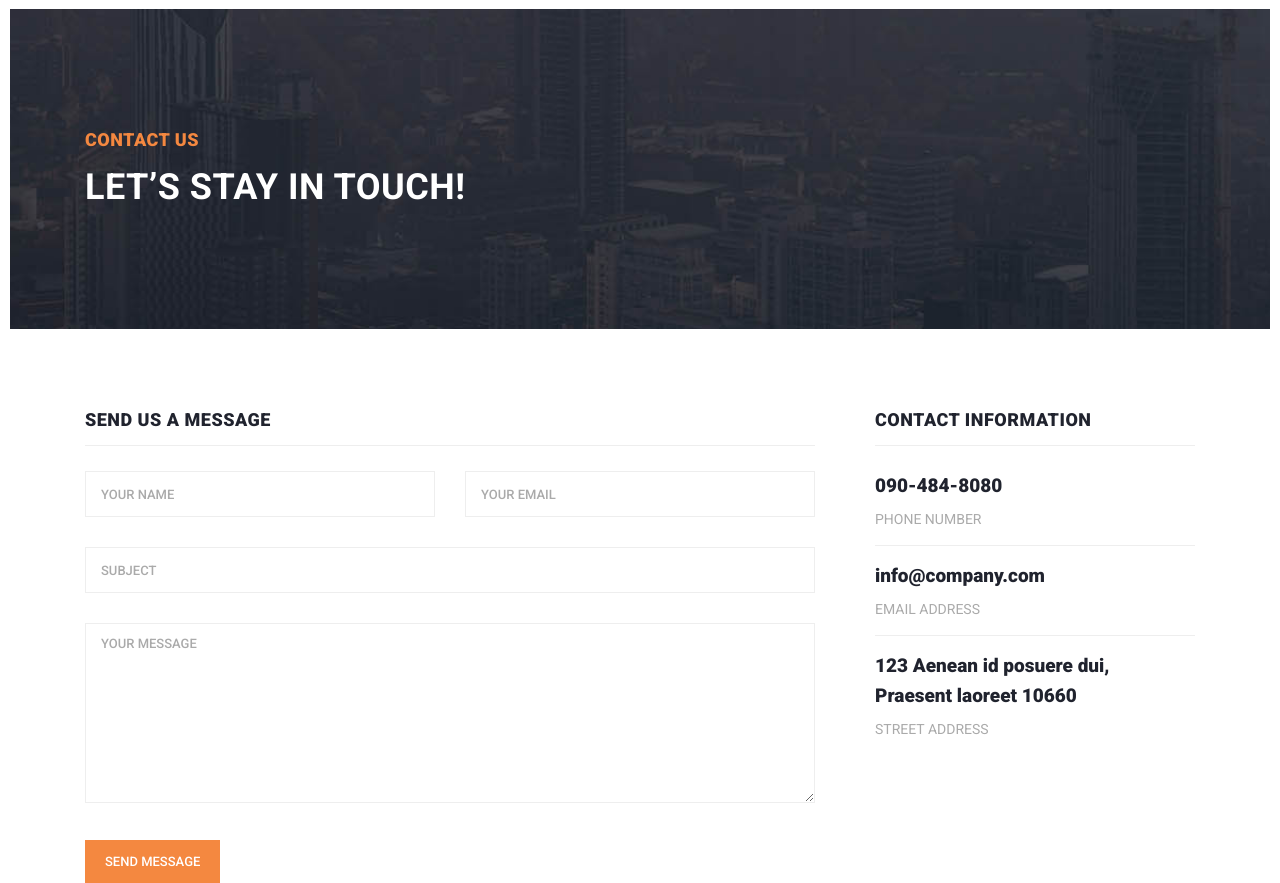
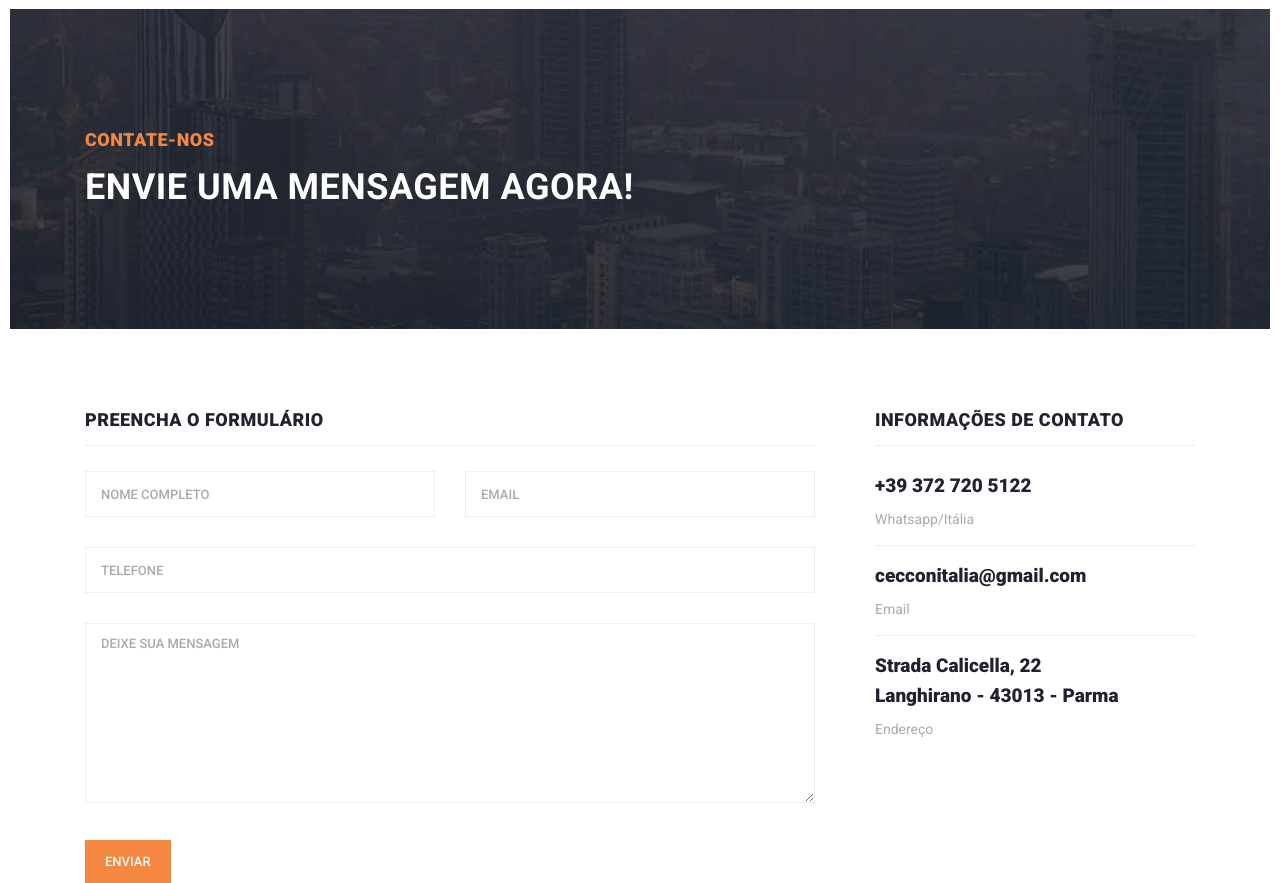
Before and after one commit to cecconitalia/associacao, a Django app: page /contato/ in a window 1280 px wide. Shown: the part 101-984 px from the top of the page. Run offline with Django 4.2, Linux system fonts and the light colour scheme; some libraries are stand-ins or nearby versions.

Commit message:
Criação de formulário

```diff
--- a/associacao/app_associacao/models.py
+++ b/associacao/app_associacao/models.py
@@ -11,4 +11,4 @@ class Lead(models.Model):
     nome = models.TextField(max_length=255)
     email = models.EmailField()
     telefone = models.IntegerField()
-    assunto = models.TextField()
+    assunto = models.TextField(max_length=1000)
--- a/associacao/app_associacao/templates/contato/contato.html
+++ b/associacao/app_associacao/templates/contato/contato.html
@@ -66,8 +66,8 @@
           <div class="row">
             <div class="col-lg-12">
               <div class="text-content">
-                <h4>contact us</h4>
-                <h2>let’s stay in touch!</h2>
+                <h4>Contate-nos</h4>
+                <h2>Envie uma mensagem agora!</h2>
               </div>
             </div>
           </div>
@@ -88,34 +88,35 @@
                 <div class="col-lg-8">
                   <div class="sidebar-item contact-form">
                     <div class="sidebar-heading">
-                      <h2>Send us a message</h2>
+                      <h2>Preencha o formulário</h2>
                     </div>
                     <div class="content">
-                      <form id="contact" action="" method="post">
+                      <form action="{% url 'listagem_leads' %}" method="post">
+                        {% csrf_token %}
                         <div class="row">
                           <div class="col-md-6 col-sm-12">
                             <fieldset>
-                              <input name="name" type="text" id="name" placeholder="Your name" required="">
+                              <input name="nome" type="text" id="nome" placeholder="Nome completo" required="">
                             </fieldset>
                           </div>
                           <div class="col-md-6 col-sm-12">
                             <fieldset>
-                              <input name="email" type="text" id="email" placeholder="Your email" required="">
+                              <input name="email" type="email" id="email" placeholder="Email" required="">
                             </fieldset>
                           </div>
                           <div class="col-md-12 col-sm-12">
                             <fieldset>
-                              <input name="subject" type="text" id="subject" placeholder="Subject">
+                              <input name="telefone" type="number" id="telefone" placeholder="Telefone">
                             </fieldset>
                           </div>
                           <div class="col-lg-12">
                             <fieldset>
-                              <textarea name="message" rows="6" id="message" placeholder="Your Message" required=""></textarea>
+                              <textarea name="assunto" rows="6" id="assunto" placeholder="Deixe sua mensagem" required=""></textarea>
                             </fieldset>
                           </div>
                           <div class="col-lg-12">
                             <fieldset>
-                              <button type="submit" id="form-submit" class="main-button">Send Message</button>
+                              <button class="main-button">Enviar</button>
                             </fieldset>
                           </div>
                         </div>
@@ -126,22 +127,22 @@
                 <div class="col-lg-4">
                   <div class="sidebar-item contact-information">
                     <div class="sidebar-heading">
-                      <h2>contact information</h2>
+                      <h2>Informações de contato</h2>
                     </div>
                     <div class="content">
                       <ul>
                         <li>
-                          <h5>090-484-8080</h5>
-                          <span>PHONE NUMBER</span>
+                          <h5>+39 372 720 5122</h5>
+                          <span>Whatsapp/Itália</span>
                         </li>
                         <li>
-                          <h5>info@company.com</h5>
-                          <span>EMAIL ADDRESS</span>
+                          <h5>cecconitalia@gmail.com</h5>
+                          <span>Email</span>
                         </li>
                         <li>
-                          <h5>123 Aenean id posuere dui,
-                          	<br>Praesent laoreet 10660</h5>
-                          <span>STREET ADDRESS</span>
+                          <h5>Strada Calicella, 22
+                          	<br>Langhirano - 43013 - Parma</h5>
+                          <span>Endereço</span>
                         </li>
                       </ul>
                     </div>
--- /dev/null
+++ b/associacao/app_associacao/templates/leads/leads.html
@@ -0,0 +1,4 @@
+<button><a href="/cad">Novo cadastro</a></button>
+{% for lead in leads %}
+{{lead.nome}}, {{lead.email}}, {{lead.telefone}}, {{lead.assunto}}
+{% endfor %}
--- a/associacao/app_associacao/views.py
+++ b/associacao/app_associacao/views.py
@@ -1,5 +1,6 @@
 from django.shortcuts import render
 from .models import Usuario
+from .models import Lead
 
 def home(request):
     return render(request,'index.html')
@@ -24,3 +25,19 @@ def usuarios(request):
     }
 
     return render(request,'usuarios/usuarios.html',usuarios)
+
+def leads(request):
+    novo_lead = Lead()
+    novo_lead.nome = request.POST.get('nome')
+    novo_lead.email = request.POST.get('email')
+    novo_lead.telefone = request.POST.get('telefone')
+    novo_lead.assunto = request.POST.get('assunto')
+
+
+    novo_lead.save()
+
+    leads = {
+        'leads': Lead.objects.all()
+    }
+
+    return render(request,'leads/leads.html',leads)
--- a/associacao/associacao/urls.py
+++ b/associacao/associacao/urls.py
@@ -6,9 +6,11 @@ urlpatterns = [
 
     path('sobre/', views.about,name='about.html'),
 
+    path('cad/', views.usuariocad,name='lugar.html'),
+
+    path('usuarios/', views.usuarios,name='listagem_usuarios'),
+
     path('contato/', views.contato,name='contato.html'),
 
-    path('cad/', views.usuariocad,name='lugar.html'),
-
-    path('usuarios/', views.usuarios,name='listagem_usuarios')
+    path('leads/', views.leads,name='listagem_leads')
 ]
```
Also changed, not shown: other parts of associacao/app_associacao/templates/contato/contato.html (+1 -2 lines), associacao/app_associacao/migrations/0013_alter_lead_assunto.py (added), associacao/db.sqlite3.
